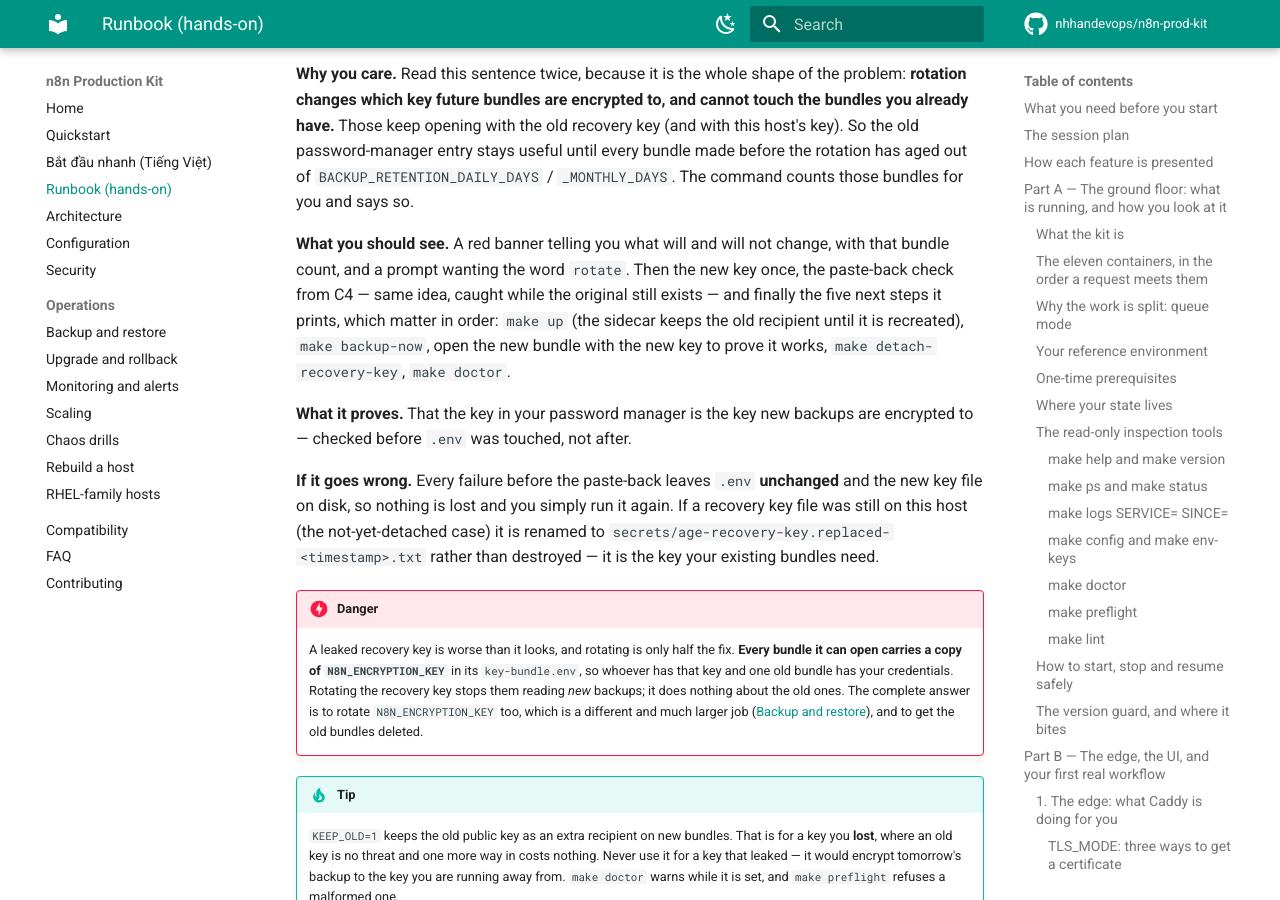
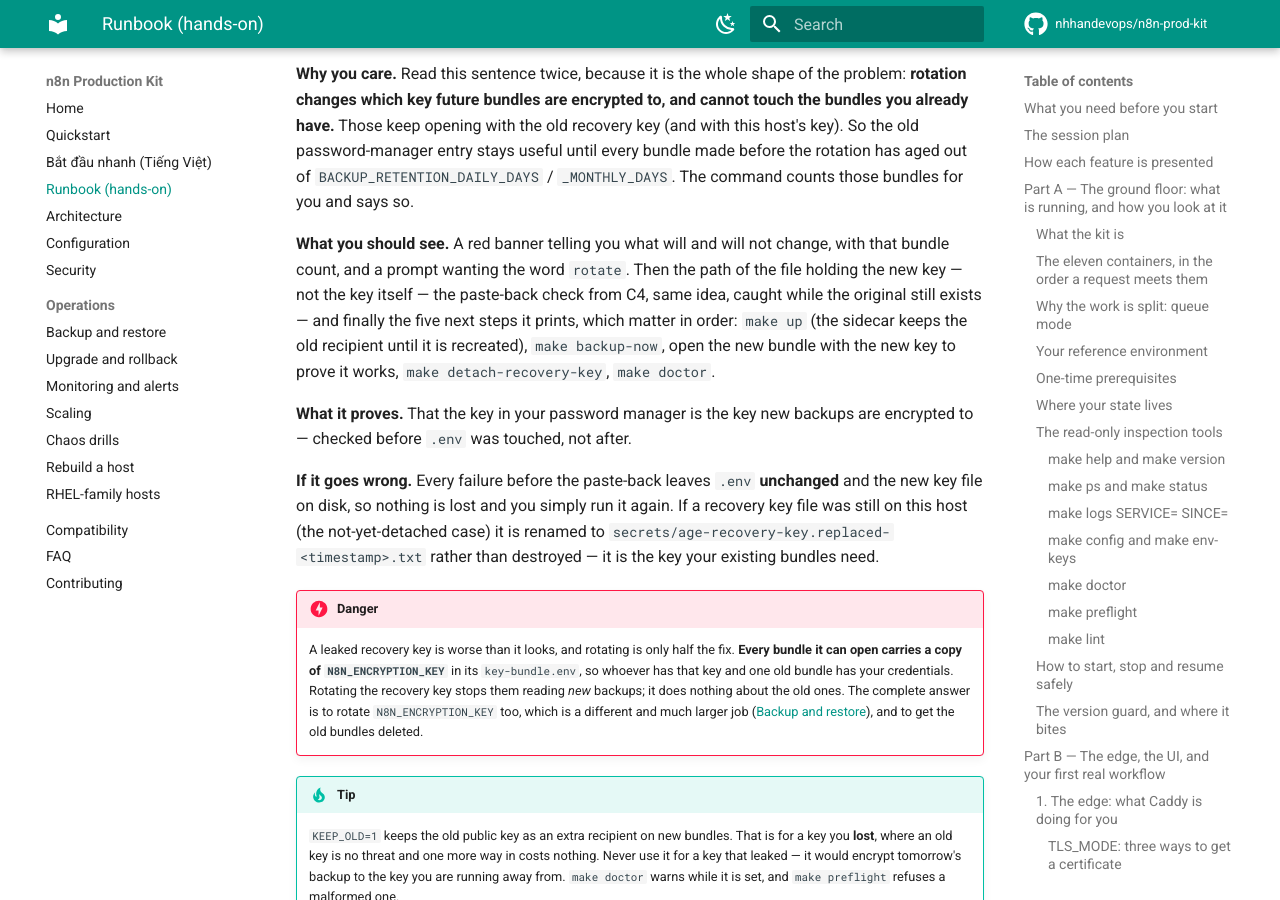
Before and after one commit to nhhandevops/n8n-prod-kit, an MkDocs documentation site: the page built from docs/runbook.md, in a window 1280 px wide and 900 px high, scrolled down 28913 px. Built offline with MkDocs 1.6.1 and Material for MkDocs 9.7.7, drawn with Linux system fonts in a browser that asks for light colours; comment, search, counter and statistics services are not loaded; some of the changed text lies outside the part shown.

Commit message:
fix(secrets): stop printing the recovery private key on screen (D-26)
rotate-recovery-key and detach-recovery-key showed the AGE-SECRET-KEY-1 line
inside a red banner, under a warning never to copy it into a chat, a ticket or
a screenshot.

On 2026-10-25 a freshly rotated key went into a chat within a minute of being
generated, straight past that warning. It is the fourth secret to travel that
way in this project's own records - the recovery key in October, a Telegram
token, R2 credentials, and now the recovery key again. A warning that is
ignored four times is not a discipline problem to be re-worded; it is a design
problem, and the design put the secret somewhere a terminal keeps forever.

Neither script needed a new file to fix it: the key is already on disk at mode
600, which is where it was read from to print it. The banner now names that
path and asks the operator to open it. Nothing reaches scrollback.

The paste-back verification is unchanged, so a truncated or mistyped copy is
still caught while the original still exists - that check was always the
valuable part, not the printing.

There is deliberately no flag to print the key anyway. cat is one command
away, which makes seeing it an explicit choice instead of the default.

Four docs pages said the key is printed; they now say what happens instead.

Co-Authored-By: Claude Opus 5 <noreply@anthropic.com>

```diff
--- a/docs/runbook.md
+++ b/docs/runbook.md
@@ -1026,7 +1026,7 @@ recipients — a backup only the lost host can open is not a recovery plan.
 ### C4. `make detach-recovery-key` — getting the recovery key off the host
 
 **What it is.** `make init` wrote the recovery private key to `compose/secrets/age-recovery-key.txt`. While it
-sits there it protects nothing: whoever takes the VM takes it too. This command prints it once, makes you paste
+sits there it protects nothing: whoever takes the VM takes it too. This command points you at the file holding it (never printing the key on screen), makes you paste
 it back *from* your password manager, checks the paste really is that key, then shreds the file.
 
 **Why you care.** Once that file is more than seven days old, `make -C compose doctor` warns, in these words:
@@ -1086,7 +1086,7 @@ bundle made before the rotation has aged out of `BACKUP_RETENTION_DAILY_DAYS` /
 counts those bundles for you and says so.
 
 **What you should see.** A red banner telling you what will and will not change, with that bundle count, and a
-prompt wanting the word `rotate`. Then the new key once, the paste-back check from C4 — same idea, caught while
+prompt wanting the word `rotate`. Then the path of the file holding the new key — not the key itself — the paste-back check from C4, same idea, caught while
 the original still exists — and finally the five next steps it prints, which matter in order: `make up` (the
 sidecar keeps the old recipient until it is recreated), `make backup-now`, open the new bundle with the new key
 to prove it works, `make detach-recovery-key`, `make doctor`.
```
Also changed, not shown: docs/operations/backup-restore.md (+1 -1 lines), docs/quickstart.md (+1 -1 lines), docs/security.md (+1 -1 lines), n8n-kit-CHANGELOG.md (+1 -0 lines), 2 other files.
